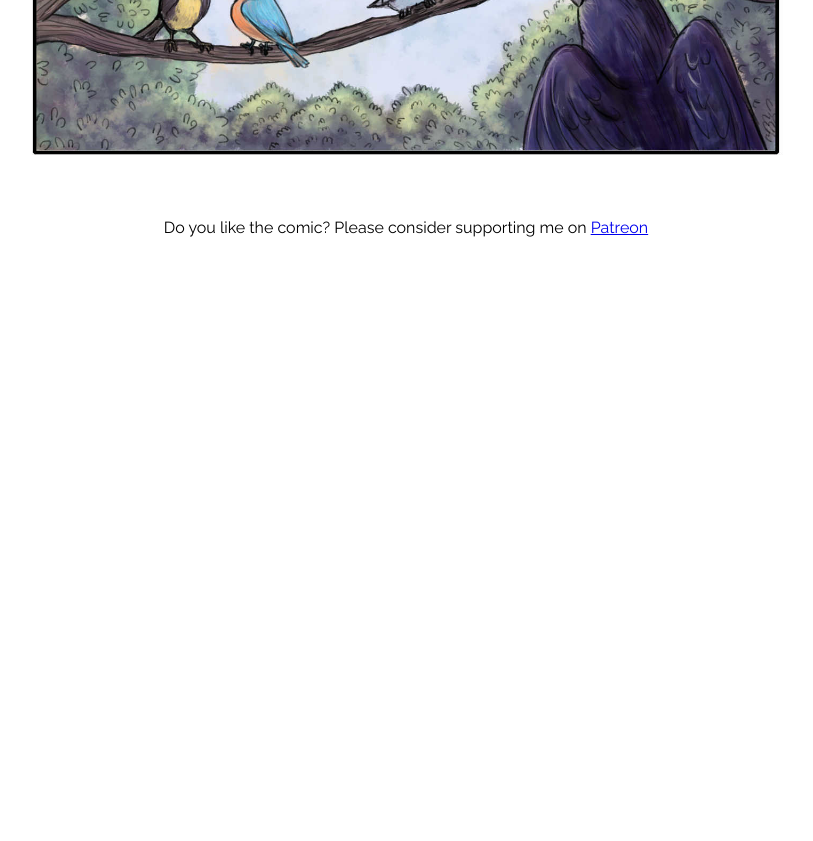
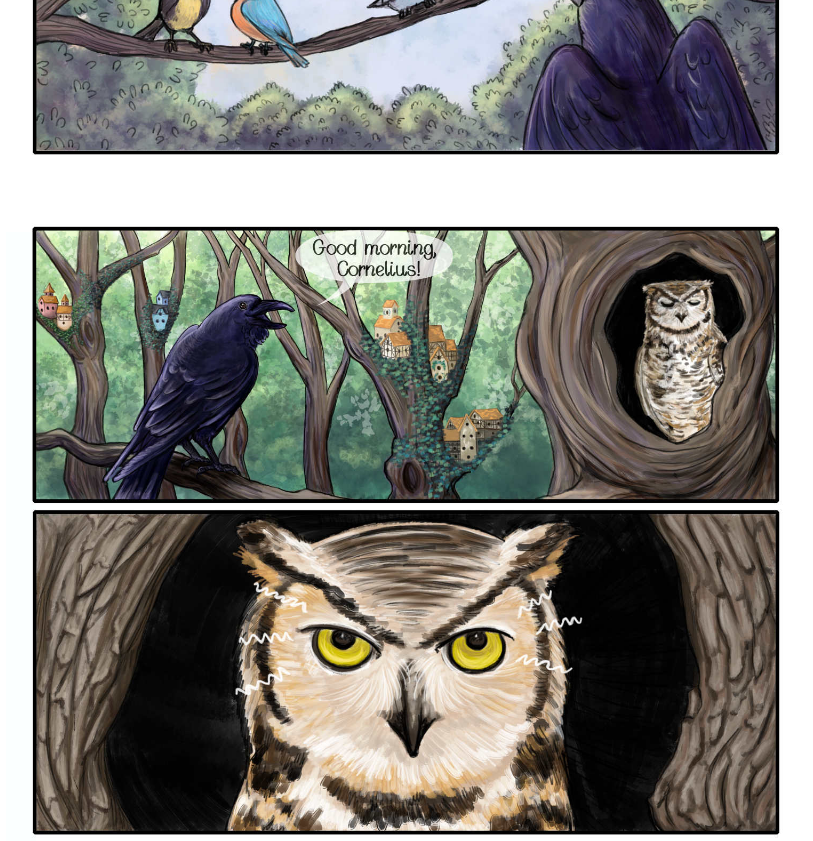
Before and after one commit to katrinavogel/katrinavogel.github.io, a plain HTML site: page comic.html in a window 1280 px wide. Shown: the part 3993-4834 px from the top of the page, without its empty margins (234-1047 px from the left). Before the commit the page ends 4293 px from the top, so only its background shows below. Drawn offline with nearby package versions, Linux system fonts and the light colour scheme.

Commit message:
New comic page

```diff
--- a/comic.html
+++ b/comic.html
@@ -57,6 +57,9 @@
         <div class="">
             <img class="comicimg" src="img/comic/Page003.jpg" />
         </div>
+        <div class="">
+            <img class="comicimg" src="img/comic/Page004.jpg" />
+        </div>
 
         <p>Do you like the comic? Please consider supporting me on <a href="https://www.patreon.com/katrinavogelart">Patreon</a></p>
         <br>
```
Also changed, not shown: img/comic/Page004.jpg (added).
